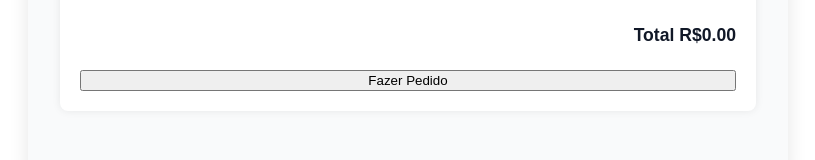
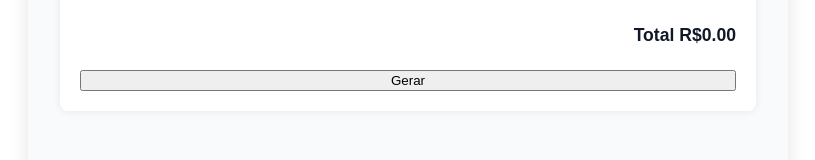
Before and after one commit to guilhermedacostalima/deposito-de-areia, a React (Vite) app: page /pedidos/novo in a window 1280 px wide. Shown: the part 865-1025 px from the top of the page, without its empty margins (232-1047 px from the left). Built offline with nearby package versions, Linux system fonts and the light colour scheme.

Commit message:
Update no NovoPedido.jsx
Alterado o titulo do botão pra gerar o vale "Fazer Pedido" para "Gerar".

```diff
--- a/src/pages/Pedidos/NovoPedido.jsx
+++ b/src/pages/Pedidos/NovoPedido.jsx
@@ -303,7 +303,7 @@ export default function NovoPedido() {
         <div className="total-geral">Total R${totalGeral.toFixed(2)}</div>
 
         <button type="button" className="btn-fazer-pedido" onClick={() => setMostrarResumo(true)}>
-          Fazer Pedido
+          Gerar
         </button>
       </form>
 
```
